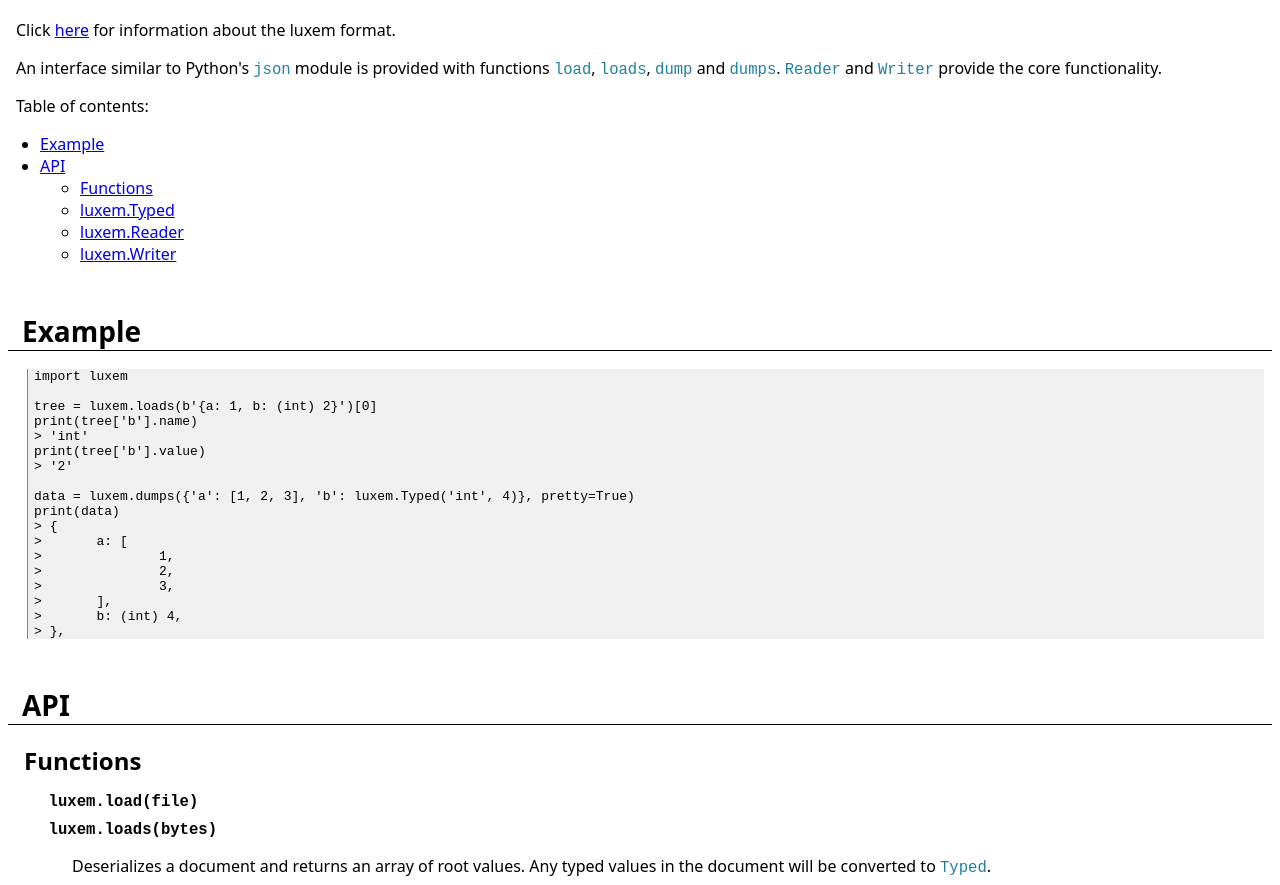
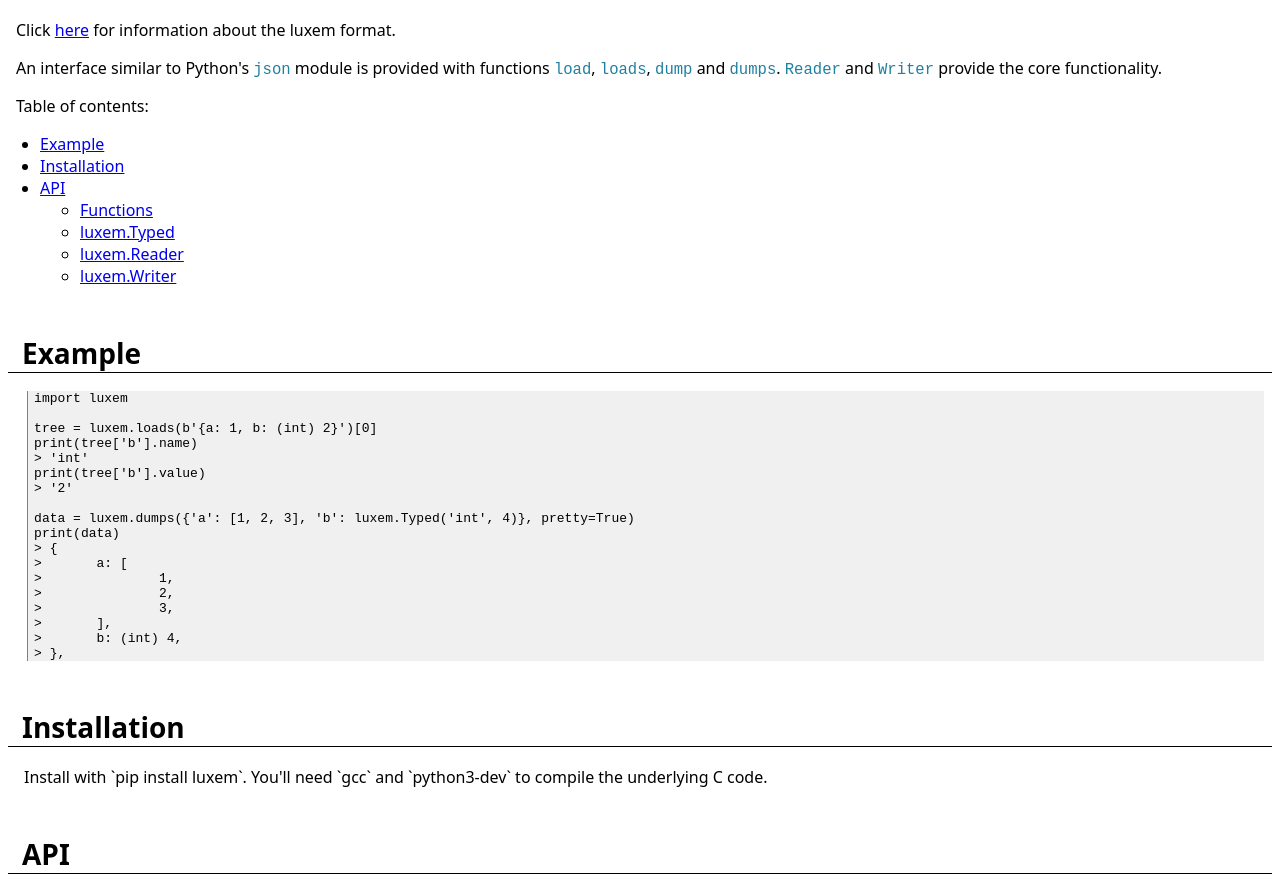
Before and after one commit to rendaw/luxem-python, a plain HTML site: page index.html in a window 1280 px wide. Shown: the part 67-952 px from the top of the page. Drawn offline with Linux system fonts and the light colour scheme.

Commit message:
Add installation info to docs

```diff
--- a/index.html
+++ b/index.html
@@ -26,6 +26,7 @@ span.pre { font-family: monospace; font-size: 1.2em; color: #2080A0; }
 <p>Table of contents:</p>
 <ul>
 	<li><a href="#example">Example</a></li>
+	<li><a href="#installation">Installation</a></li>
 	<li>
 		<a href="#api">API</a>
 		<ul>
@@ -63,9 +64,17 @@ print(data)
 </div>
 
 <div>
+	<a name="installation"></a>
+	<h1>Installation</h1>
+	<div class="class">
+		<p>Install with `pip install luxem`.  You'll need `gcc` and `python3-dev` to compile the underlying C code.</p>
+	</div>
+</div>
+
+<div>
 	<a name="api"></a>
 	<h1>API</h1>
-            <div class="class">
+	<div class="class">
 		<a name="functions"></a>
 		<h1>Functions</h1>
 		<div class="method">
```
